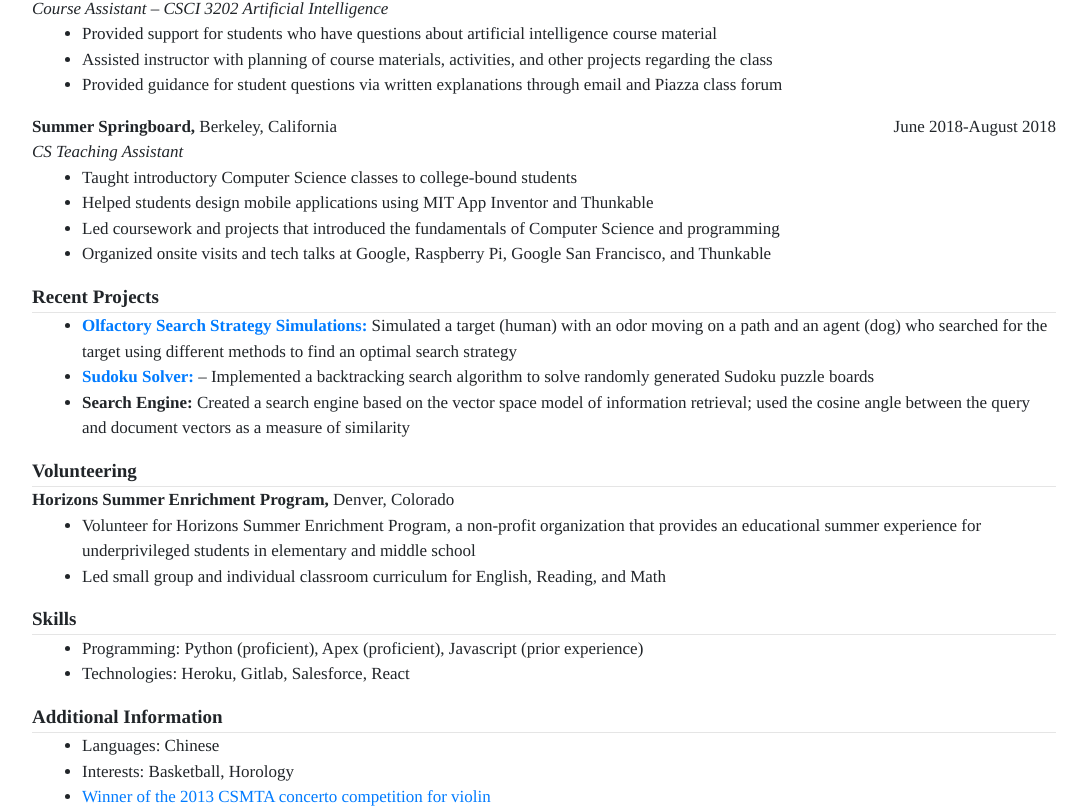
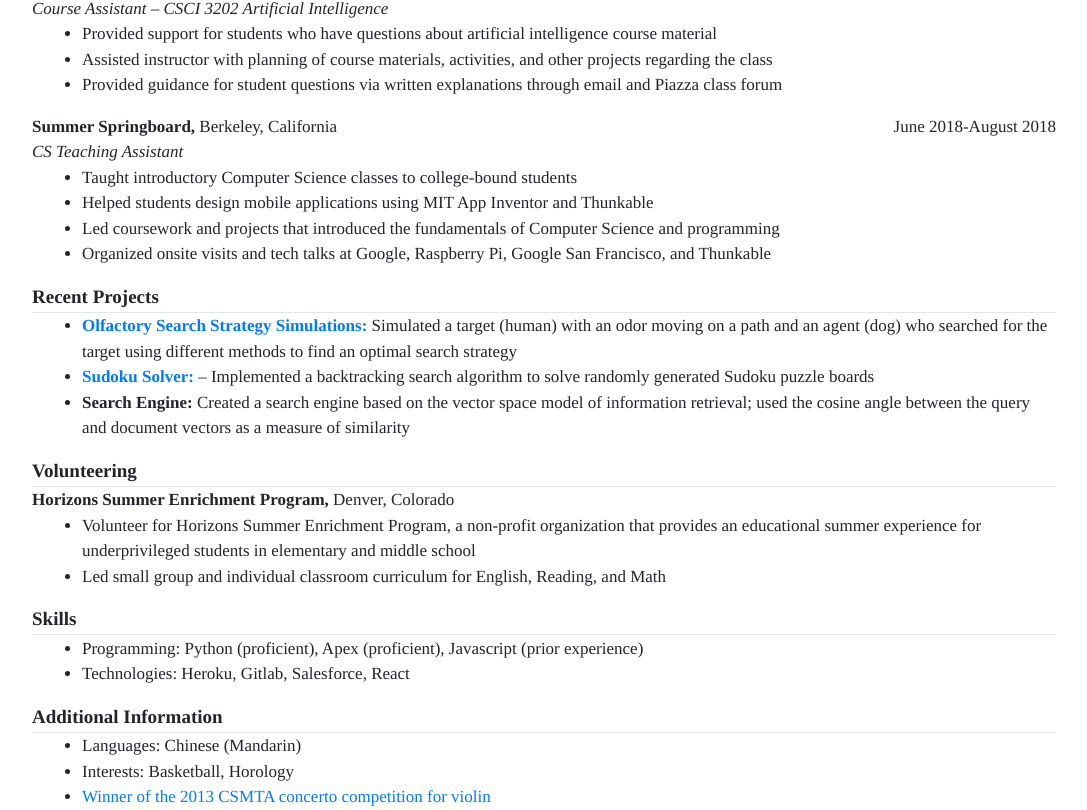
Before and after one commit to curtislin7/personal-website, a React (Create React App) app: page / in a window 1280 px wide. Shown: the part 616-1426 px from the top of the page, without its empty margins (96-1183 px from the left). Built offline with nearby package versions, Linux system fonts and the light colour scheme.

Commit message:
specifying chinese mandarin

```diff
--- a/src/Pages/Home/HomePage.js
+++ b/src/Pages/Home/HomePage.js
@@ -112,7 +112,7 @@ const HomePage = () => {
             <div className={classes.sectionTitle}>Additional Information</div>
             <hr className={classes.line}/>
             <ul className={classes.points}>
-              <li>Languages: Chinese</li>
+              <li>Languages: Chinese (Mandarin)</li>
               <li>Interests: Basketball, Horology</li>
               <li><a href={'https://www.youtube.com/watch?v=j8Bxhls5r7k'}>Winner of the 2013 CSMTA concerto competition for violin</a></li>
             </ul>
```
